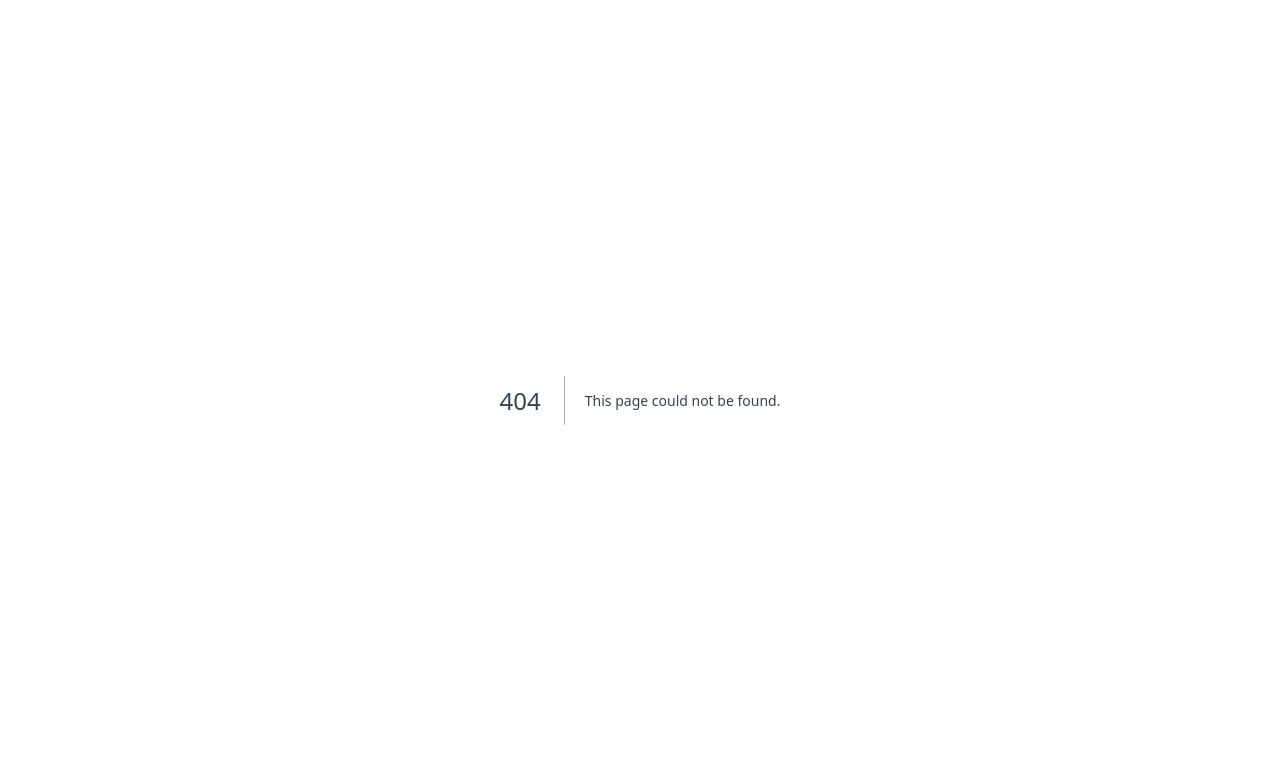
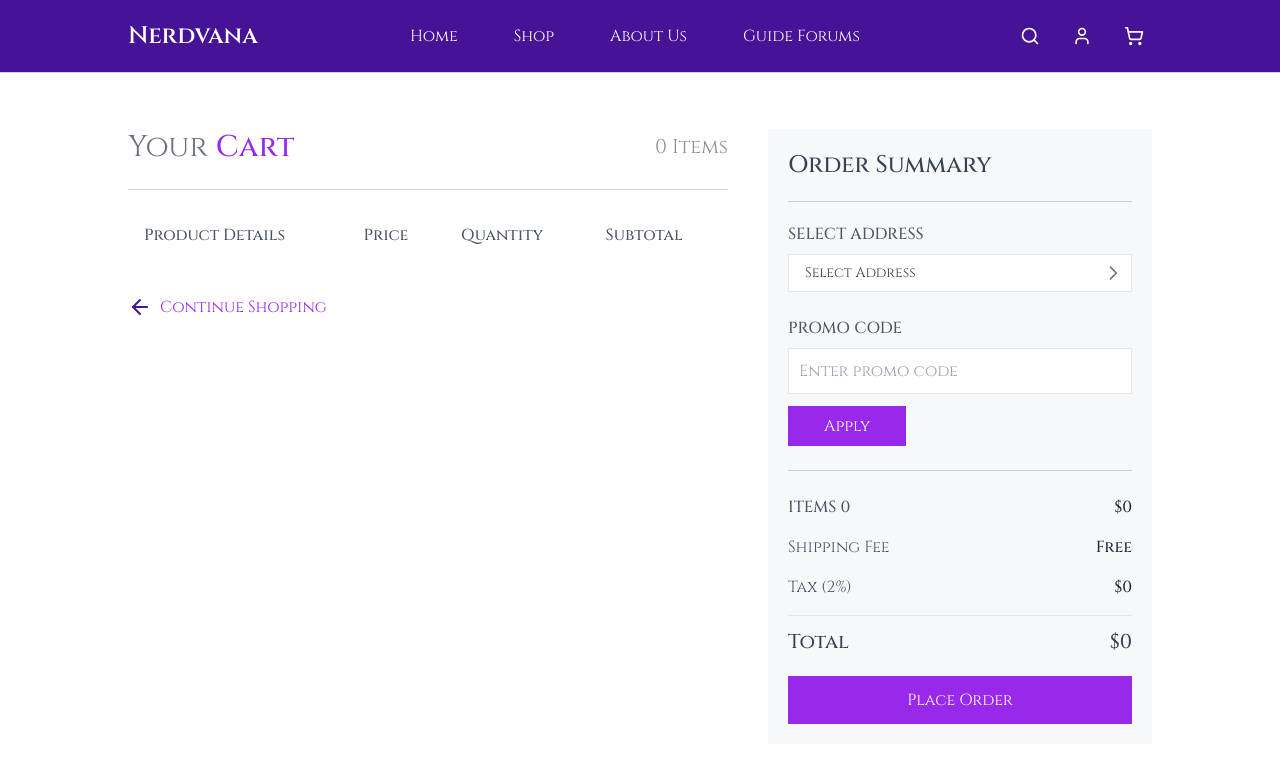
Before and after one commit to DJVelz/Nerdvana, a Next.js app: page /wishlist in a window 1280 px wide. Before the commit this address had no page. Shown: the top 762 px of the page. Built offline with nearby package versions, Linux system fonts and the light colour scheme.

Commit message:
created copy of cart for wishlist functionality

```diff
--- /dev/null
+++ b/app/wishlist/page.jsx
@@ -0,0 +1,120 @@
+'use client'
+import React from "react";
+import { assets } from "@/assets/assets";
+import OrderSummary from "@/components/OrderSummary";
+import Image from "next/image";
+import Navbar from "@/components/Navbar";
+import { useAppContext } from "@/context/AppContext";
+
+const Wishlist = () => {
+
+  const { products, router, cartItems, addToCart, updateCartQuantity, getCartCount } = useAppContext();
+
+  return (
+    <>
+      <Navbar />
+      <div className="flex flex-col md:flex-row gap-10 px-6 md:px-16 lg:px-32 pt-14 mb-20">
+        <div className="flex-1">
+          <div className="flex items-center justify-between mb-8 border-b border-gray-500/30 pb-6">
+            <p className="text-2xl md:text-3xl text-gray-500">
+              Your <span className="font-medium text-light_purple">Cart</span>
+            </p>
+            <p className="text-lg md:text-xl text-gray-500/80">{getCartCount()} Items</p>
+          </div>
+          <div className="overflow-x-auto">
+            <table className="min-w-full table-auto">
+              <thead className="text-left">
+                <tr>
+                  <th className="text-nowrap pb-6 md:px-4 px-1 text-gray-600 font-medium">
+                    Product Details
+                  </th>
+                  <th className="pb-6 md:px-4 px-1 text-gray-600 font-medium">
+                    Price
+                  </th>
+                  <th className="pb-6 md:px-4 px-1 text-gray-600 font-medium">
+                    Quantity
+                  </th>
+                  <th className="pb-6 md:px-4 px-1 text-gray-600 font-medium">
+                    Subtotal
+                  </th>
+                </tr>
+              </thead>
+              <tbody>
+                {Object.keys(cartItems).map((itemId) => {
+                  const product = products.find(product => product._id === itemId);
+
+                  if (!product || cartItems[itemId] <= 0) return null;
+
+                  return (
+                    <tr key={itemId}>
+                      <td className="flex items-center gap-4 py-4 md:px-4 px-1">
+                        <div>
+                          <div className="rounded-lg overflow-hidden bg-gray-500/10 p-2">
+                            <Image
+                              src={product.image[0]}
+                              alt={product.name}
+                              className="w-16 h-auto object-cover mix-blend-multiply"
+                              width={1280}
+                              height={720}
+                            />
+                          </div>
+                          <button
+                            className="md:hidden text-xs text-light_purple mt-1"
+                            onClick={() => updateCartQuantity(product._id, 0)}
+                          >
+                            Remove
+                          </button>
+                        </div>
+                        <div className="text-sm hidden md:block">
+                          <p className="text-gray-800">{product.name}</p>
+                          <button
+                            className="text-xs text-light_purple mt-1"
+                            onClick={() => updateCartQuantity(product._id, 0)}
+                          >
+                            Remove
+                          </button>
+                        </div>
+                      </td>
+                      <td className="py-4 md:px-4 px-1 text-gray-600">${product.offerPrice}</td>
+                      <td className="py-4 md:px-4 px-1">
+                        <div className="flex items-center md:gap-2 gap-1">
+                          <button onClick={() => updateCartQuantity(product._id, cartItems[itemId] - 1)}>
+                            <Image
+                              src={assets.decrease_arrow}
+                              alt="decrease_arrow"
+                              className="w-4 h-4"
+                            />
+                          </button>
+                          <input onChange={e => updateCartQuantity(product._id, Number(e.target.value))} type="number" value={cartItems[itemId]} className="w-8 border text-center appearance-none"></input>
+                          <button onClick={() => addToCart(product._id)}>
+                            <Image
+                              src={assets.increase_arrow}
+                              alt="increase_arrow"
+                              className="w-4 h-4"
+                            />
+                          </button>
+                        </div>
+                      </td>
+                      <td className="py-4 md:px-4 px-1 text-gray-600">${(product.offerPrice * cartItems[itemId]).toFixed(2)}</td>
+                    </tr>
+                  );
+                })}
+              </tbody>
+            </table>
+          </div>
+          <button onClick={()=> router.push('/all-products')} className="group flex items-center mt-6 gap-2 text-light_purple">
+            <Image
+              className="group-hover:-translate-x-1 transition"
+              src={assets.arrow_right_icon_colored}
+              alt="arrow_right_icon_colored"
+            />
+            Continue Shopping
+          </button>
+        </div>
+        <OrderSummary />
+      </div>
+    </>
+  );
+};
+
+export default Wishlist;
```
